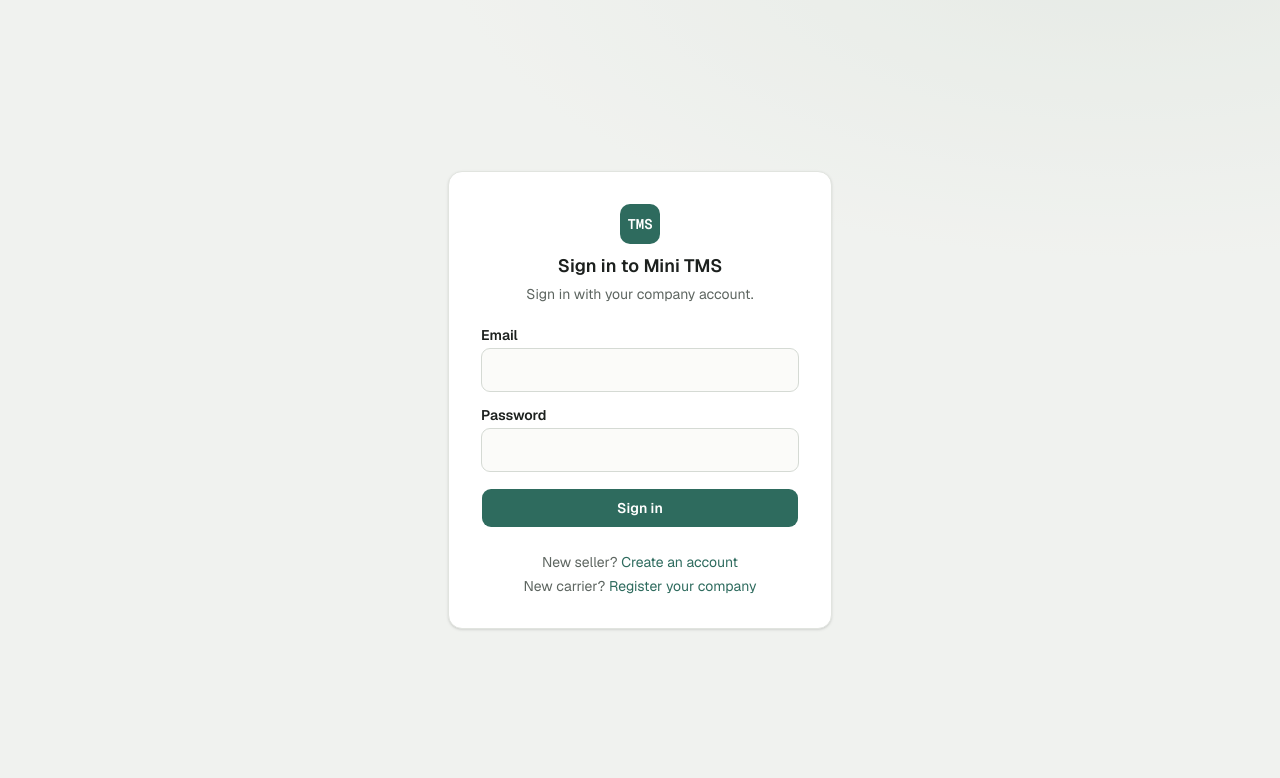
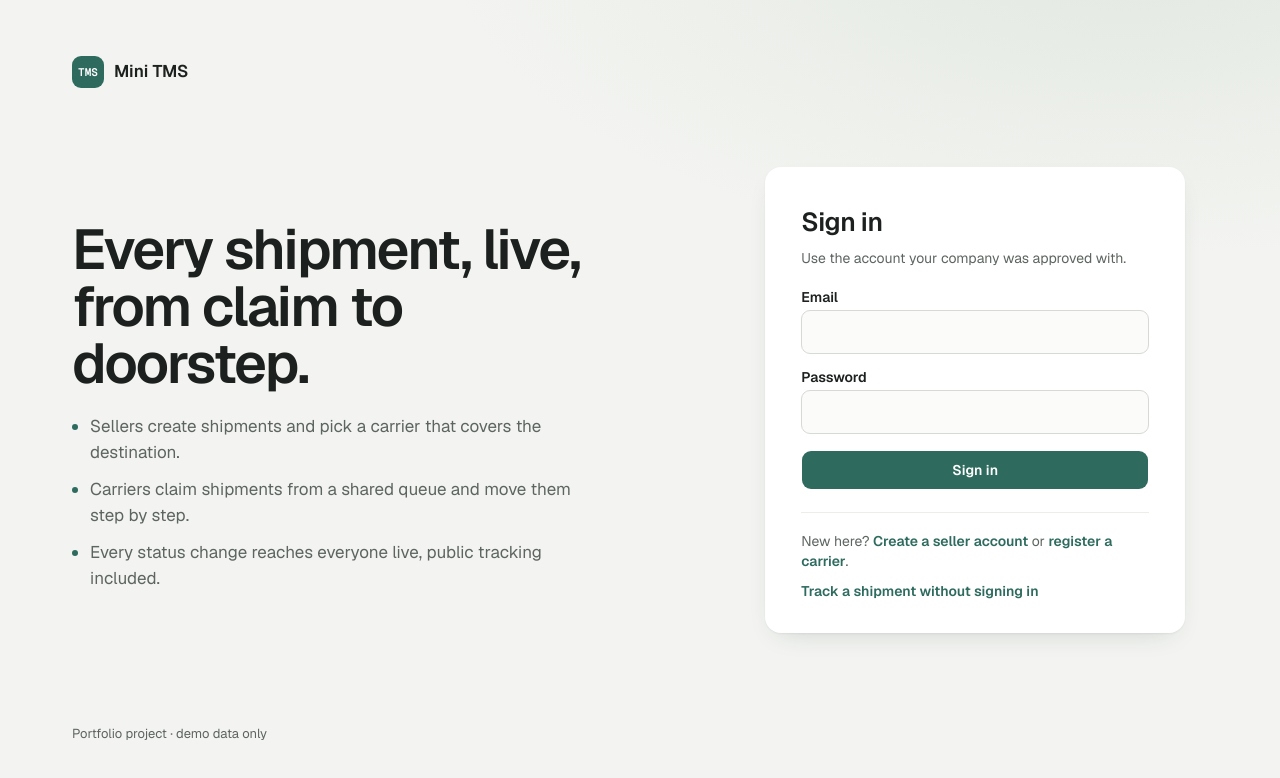
Before and after one commit to MGuerreiro42/mini-tms-logitrack, a Next.js app in the folder apps/web/: page /login in a window 1280 px wide. Shown: the top 778 px of the page. Built offline with nearby package versions, Linux system fonts and the light colour scheme; no server answers.

Commit message:
feat(web): split public layout for sign-in, signup, status and tracking

```diff
--- a/apps/web/src/app/(public)/layout.tsx
+++ /dev/null
@@ -1,9 +0,0 @@
-import { CenteredPage } from '@/components/common/centered-page';
-
-export default function PublicLayout({
-  children,
-}: {
-  children: React.ReactNode;
-}) {
-  return <CenteredPage>{children}</CenteredPage>;
-}
--- a/apps/web/src/app/(public)/login/page.tsx
+++ b/apps/web/src/app/(public)/login/page.tsx
@@ -1,5 +1,4 @@
-import Link from 'next/link';
-import { PublicCard } from '@/components/common/public-card';
+import { PublicLink, PublicPage } from '@/components/common/public-page';
 import { LoginForm } from '@/features/auth/components/login-form';
 import { SESSION_EXPIRED_PARAM } from '@/lib/session';
 
@@ -11,29 +10,30 @@ export default async function LoginPage({
   const expired = SESSION_EXPIRED_PARAM in (await searchParams);
 
   return (
-    <PublicCard
-      title="Sign in to Mini TMS"
+    <PublicPage
+      title="Sign in"
       description={
         expired
           ? 'Your session expired. Sign in again to continue.'
-          : 'Sign in with your company account.'
+          : 'Use the account your company was approved with.'
+      }
+      footer={
+        <>
+          <p>
+            New here?{' '}
+            <PublicLink href="/signup/seller">
+              Create a seller account
+            </PublicLink>{' '}
+            or{' '}
+            <PublicLink href="/signup/carrier">register a carrier</PublicLink>.
+          </p>
+          <PublicLink href="/track">
+            Track a shipment without signing in
+          </PublicLink>
+        </>
       }
     >
       <LoginForm />
-      <div className="space-y-1 text-center text-sm text-muted-foreground">
-        <p>
-          New seller?{' '}
-          <Link href="/signup/seller" className="text-primary hover:underline">
-            Create an account
-          </Link>
-        </p>
-        <p>
-          New carrier?{' '}
-          <Link href="/signup/carrier" className="text-primary hover:underline">
-            Register your company
-          </Link>
-        </p>
-      </div>
-    </PublicCard>
+    </PublicPage>
   );
 }
--- a/apps/web/src/app/(public)/signup/carrier/page.tsx
+++ b/apps/web/src/app/(public)/signup/carrier/page.tsx
@@ -1,23 +1,20 @@
-import Link from 'next/link';
-import { PublicCard } from '@/components/common/public-card';
+import { PublicLink, PublicPage } from '@/components/common/public-page';
 import { CarrierSignupForm } from '@/features/carriers/components/carrier-signup-form';
 import { ROUTES } from '@/lib/routes';
 
 export default function CarrierSignupPage() {
   return (
-    <PublicCard
-      badge={false}
-      align="start"
-      title="Carrier company registration"
+    <PublicPage
+      title="Register a carrier"
       description="An administrator reviews your company before you can start operating."
+      footer={
+        <p>
+          Already have an account?{' '}
+          <PublicLink href={ROUTES.login}>Sign in</PublicLink>
+        </p>
+      }
     >
       <CarrierSignupForm />
-      <p className="text-center text-sm text-muted-foreground">
-        Already have an account?{' '}
-        <Link href={ROUTES.login} className="text-primary hover:underline">
-          Sign in
-        </Link>
-      </p>
-    </PublicCard>
+    </PublicPage>
   );
 }
--- a/apps/web/src/app/(public)/signup/seller/page.tsx
+++ b/apps/web/src/app/(public)/signup/seller/page.tsx
@@ -1,23 +1,20 @@
-import Link from 'next/link';
-import { PublicCard } from '@/components/common/public-card';
+import { PublicLink, PublicPage } from '@/components/common/public-page';
 import { SellerSignupForm } from '@/features/sellers/components/seller-signup-form';
 import { ROUTES } from '@/lib/routes';
 
 export default function SellerSignupPage() {
   return (
-    <PublicCard
-      badge={false}
-      align="start"
-      title="Seller signup"
+    <PublicPage
+      title="Create a seller account"
       description="An administrator reviews new accounts before they go live."
+      footer={
+        <p>
+          Already have an account?{' '}
+          <PublicLink href={ROUTES.login}>Sign in</PublicLink>
+        </p>
+      }
     >
       <SellerSignupForm />
-      <p className="text-center text-sm text-muted-foreground">
-        Already have an account?{' '}
-        <Link href={ROUTES.login} className="text-primary hover:underline">
-          Sign in
-        </Link>
-      </p>
-    </PublicCard>
+    </PublicPage>
   );
 }
--- a/apps/web/src/app/(public)/track/[code]/not-found.tsx
+++ b/apps/web/src/app/(public)/track/[code]/not-found.tsx
@@ -1,18 +1,16 @@
 import Link from 'next/link';
-import { PublicCard } from '@/components/common/public-card';
+import { PublicPage } from '@/components/common/public-page';
 import { Button } from '@/components/ui/button';
 
 export default function TrackingNotFound() {
   return (
-    <PublicCard
-      badge={false}
+    <PublicPage
       title="Shipment not found"
       description="We couldn't find a shipment with this tracking code. Check the code and try again."
-      actions={
-        <Button asChild>
-          <Link href="/track">Search again</Link>
-        </Button>
-      }
-    />
+    >
+      <Button asChild>
+        <Link href="/track">Search again</Link>
+      </Button>
+    </PublicPage>
   );
 }
--- a/apps/web/src/app/(public)/track/page.tsx
+++ b/apps/web/src/app/(public)/track/page.tsx
@@ -1,7 +1,8 @@
 import { redirect } from 'next/navigation';
-import { PublicCard } from '@/components/common/public-card';
+import { PublicLink, PublicPage } from '@/components/common/public-page';
 import { PublicTrackingForm } from '@/features/tracking/components/public-tracking-form';
 import { publicTrackingPath } from '@/lib/public-tracking-path';
+import { ROUTES } from '@/lib/routes';
 
 export default async function PublicTrackingPage({
   searchParams,
@@ -12,11 +13,17 @@ export default async function PublicTrackingPage({
   if (code) redirect(publicTrackingPath(code));
 
   return (
-    <PublicCard
+    <PublicPage
       title="Track a shipment"
-      description="No login needed — search by tracking code."
+      description="No sign-in needed. Enter the tracking code you received."
+      footer={
+        <p>
+          Work with Mini TMS?{' '}
+          <PublicLink href={ROUTES.login}>Sign in</PublicLink>
+        </p>
+      }
     >
       <PublicTrackingForm />
-    </PublicCard>
+    </PublicPage>
   );
 }
--- a/apps/web/src/components/common/centered-page.tsx
+++ /dev/null
@@ -1,9 +0,0 @@
-import type { ReactNode } from 'react';
-
-export function CenteredPage({ children }: { children: ReactNode }) {
-  return (
-    <div className="flex min-h-screen flex-col items-center justify-center bg-muted/40 p-6">
-      {children}
-    </div>
-  );
-}
--- a/apps/web/src/components/common/public-card.tsx
+++ /dev/null
@@ -1,40 +0,0 @@
-import type { ReactNode } from 'react';
-import { cn } from '@/lib/utils';
-
-const LOGO = (
-  <div className="mx-auto mb-2 flex size-10 items-center justify-center rounded-lg bg-primary font-mono text-sm font-semibold text-primary-foreground">
-    TMS
-  </div>
-);
-
-interface PublicCardProps {
-  title: ReactNode;
-  description?: ReactNode;
-  badge?: ReactNode | false;
-  align?: 'center' | 'start';
-  actions?: ReactNode;
-  children?: ReactNode;
-}
-
-export function PublicCard({
-  title,
-  description,
-  badge = LOGO,
-  align = 'center',
-  actions,
-  children,
-}: PublicCardProps) {
-  return (
-    <div className="w-full max-w-sm space-y-6 rounded-xl border bg-card p-8 shadow-sm">
-      <div className={cn('space-y-1', align === 'center' && 'text-center')}>
-        {badge}
-        <h1 className="text-lg font-semibold">{title}</h1>
-        {description && (
-          <p className="text-sm text-muted-foreground">{description}</p>
-        )}
-      </div>
-      {children}
-      {actions && <div className="flex justify-center gap-2">{actions}</div>}
-    </div>
-  );
-}
--- /dev/null
+++ b/apps/web/src/components/common/public-page.tsx
@@ -0,0 +1,129 @@
+import Link from 'next/link';
+import type { ReactNode } from 'react';
+import { ROUTES } from '@/lib/routes';
+import { cn } from '@/lib/utils';
+
+const FACTS = [
+  'Sellers create shipments and pick a carrier that covers the destination.',
+  'Carriers claim shipments from a shared queue and move them step by step.',
+  'Every status change reaches everyone live, public tracking included.',
+];
+
+interface PublicPageProps {
+  title?: ReactNode;
+  description?: ReactNode;
+  footer?: ReactNode;
+  layout?: 'split' | 'single';
+  children?: ReactNode;
+}
+
+export function PublicPage({
+  title,
+  description,
+  footer,
+  layout = 'split',
+  children,
+}: PublicPageProps) {
+  const panel = (
+    <div
+      className={cn(
+        'flex w-full flex-col gap-5.5 rounded-2xl bg-card px-6 py-7 shadow-panel sm:px-9 sm:pt-9 sm:pb-8',
+        layout === 'split' ? 'max-w-105' : 'max-w-190 sm:px-10',
+      )}
+    >
+      {title && (
+        <div className="flex flex-col gap-1.5">
+          <h1 className="text-[26px] font-semibold tracking-[-0.02em]">
+            {title}
+          </h1>
+          {description && (
+            <p className="text-sm text-muted-foreground">{description}</p>
+          )}
+        </div>
+      )}
+      {children}
+      {footer && (
+        <div className="flex flex-col gap-2.5 border-t border-muted pt-4.5 text-sm text-muted-foreground">
+          {footer}
+        </div>
+      )}
+    </div>
+  );
+
+  if (layout === 'single') {
+    return (
+      <div className="flex min-h-dvh flex-col">
+        <header className="flex h-16 items-center gap-2.5 bg-nav px-5 shadow-nav lg:px-12">
+          <Brand />
+          <span className="text-sm text-muted-foreground">
+            Shipment tracking
+          </span>
+        </header>
+        <main className="flex flex-1 justify-center px-4 py-6 lg:px-12 lg:py-10">
+          {panel}
+        </main>
+      </div>
+    );
+  }
+
+  return (
+    <div className="grid min-h-dvh lg:grid-cols-[minmax(0,1.1fr)_minmax(0,1fr)]">
+      <section className="flex flex-col justify-between gap-10 px-5 pt-7 lg:px-18 lg:py-14">
+        <Brand />
+        <div className="hidden max-w-140 flex-col gap-5.5 lg:flex">
+          <p className="text-[56px] leading-[1.02] font-semibold tracking-[-0.035em]">
+            Every shipment, live, from claim to doorstep.
+          </p>
+          <ul className="flex flex-col gap-3 text-[17px] leading-normal text-muted-foreground">
+            {FACTS.map((fact) => (
+              <li key={fact} className="flex gap-3">
+                <span
+                  aria-hidden
+                  className="mt-2.5 size-1.5 shrink-0 rounded-full bg-primary"
+                />
+                {fact}
+              </li>
+            ))}
+          </ul>
+        </div>
+        <p className="hidden text-[13px] text-muted-foreground lg:block">
+          Portfolio project · demo data only
+        </p>
+      </section>
+      <main className="flex justify-center px-4 py-6 lg:items-center lg:p-14">
+        {panel}
+      </main>
+    </div>
+  );
+}
+
+function Brand() {
+  return (
+    <Link
+      href={ROUTES.home}
+      className="flex w-fit items-center gap-2.5 rounded-sm outline-none focus-visible:ring-3 focus-visible:ring-ring/50"
+    >
+      <span className="flex size-8 items-center justify-center rounded-md bg-primary font-mono text-[11px] font-semibold text-primary-foreground">
+        TMS
+      </span>
+      <span className="text-[17px] font-semibold">Mini TMS</span>
+    </Link>
+  );
+}
+
+export function PublicLink({
+  href,
+  children,
+}: {
+  href: string;
+  children: ReactNode;
+}) {
+  return (
+    <Link
+      href={href}
+      className="w-fit rounded-xs font-semibold text-primary outline-none hover:underline focus-visible:ring-3 focus-visible:ring-ring/50"
+    >
+      {children}
+    </Link>
+  );
+}
```
Also changed, not shown: apps/web/src/app/(public)/status/page.tsx (+5 -20 lines), apps/web/src/app/(public)/track/[code]/page.tsx (+11 -16 lines), apps/web/src/features/tracking/components/public-tracking-details.tsx (+38 -17 lines).
